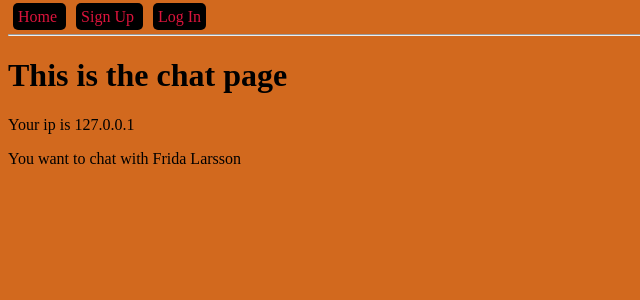
After one commit to KYH-Gothenburg/first_flask, a Flask app: page /chat/3 in a window 1280 px wide. The commit adds this page. Shown: the top 300 px of the page, without its empty margins (0-640 px from the left). Run offline with Flask 2, Linux system fonts and the light colour scheme; data comes from the database, SQL or seed files in the repository; both versions use the stored data as it was after the commit.

Commit message:
Added admin and chat

```diff
--- a/app.py
+++ b/app.py
@@ -2,6 +2,8 @@ import dotenv
 from flask import Flask, render_template, request, redirect, url_for
 from flask_login import LoginManager
 from flask_sqlalchemy import SQLAlchemy
+
+
 
 db = SQLAlchemy()
 
@@ -45,6 +47,9 @@ def create_app():
     from blueprints.api import bp_api
     app.register_blueprint(bp_api, url_prefix='/api/v1.0')
 
+    from blueprints.admin import bp_admin
+    app.register_blueprint(bp_admin)
+
     return app
 
 
--- a/blueprints/user/__init__.py
+++ b/blueprints/user/__init__.py
@@ -56,3 +56,11 @@ def api_get():
         'age': 34
     }
     return json.dumps(person)
+
+
+@bp_user.get('/chat/<user_id>')
+def chat_get(user_id):
+    chat_server_ip = request.remote_addr
+    user_id = int(user_id)
+    chat_with = get_user_by_id(user_id)
+    return render_template('chat.html', ip=chat_server_ip, chat_user=chat_with)
--- /dev/null
+++ b/templates/chat.html
@@ -0,0 +1,11 @@
+{% extends "base-template.html" %}
+
+{% block title %}
+    Chat Page
+{% endblock %}
+
+{% block content %}
+    <h1>This is the chat page</h1>
+    <p>Your ip is {{ ip }}</p>
+    <p>You want to chat with {{ chat_user.name }}</p>
+{% endblock %}
--- a/templates/user.html
+++ b/templates/user.html
@@ -12,12 +12,14 @@
         <tr>
             <th>User Name</th>
             <th>User Email</th>
+            <th>Chat with</th>
             <th>Online</th>
         </tr>
         {% for user in users %}
             <tr>
                 <td><a href="{{ url_for('bp_user.message_get', user_id=user.id) }}">{{ user.name }}</a></td>
                 <td>{{ user.email }}</td>
+                <td><a href="{{ url_for('bp_user.chat_get', user_id=user.id) }}">{{ user.name }}</a></td>
                 <td class="center-content">
                     {% if user.online %}
                         <div class="circle online"></div>
```
Also changed, not shown: blueprints/admin/__init__.py (+15 -0 lines), templates/admin.html (added, +10 -0 lines), db.sqlite.
